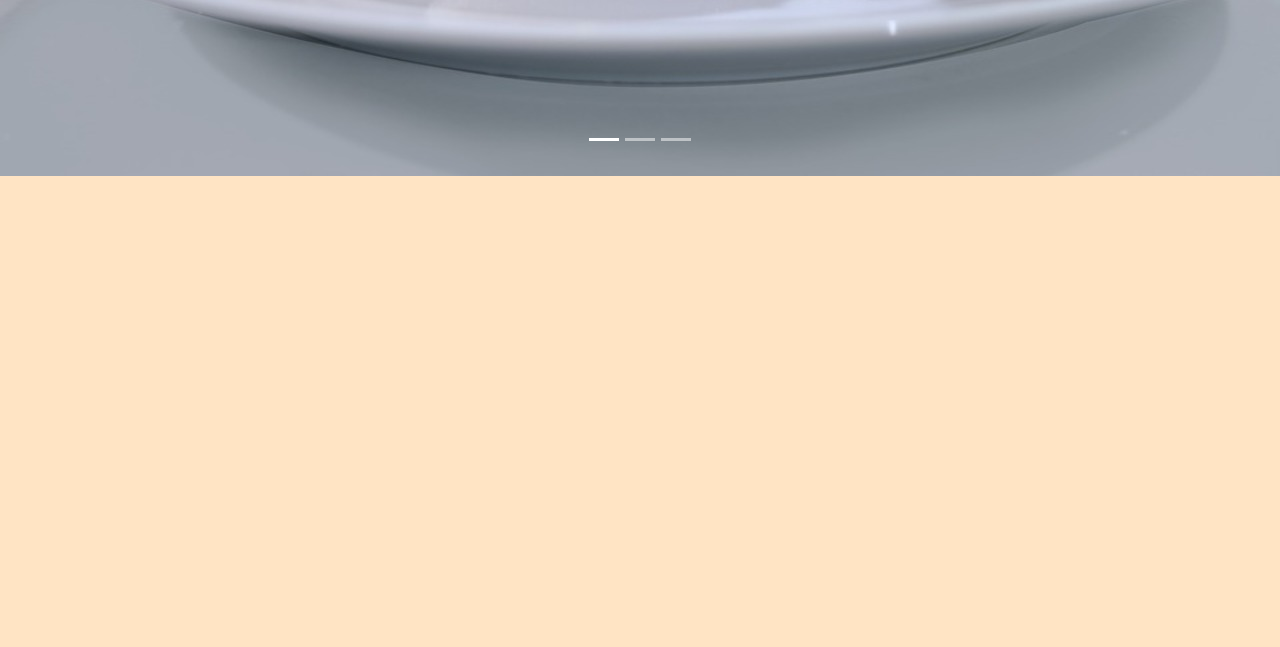
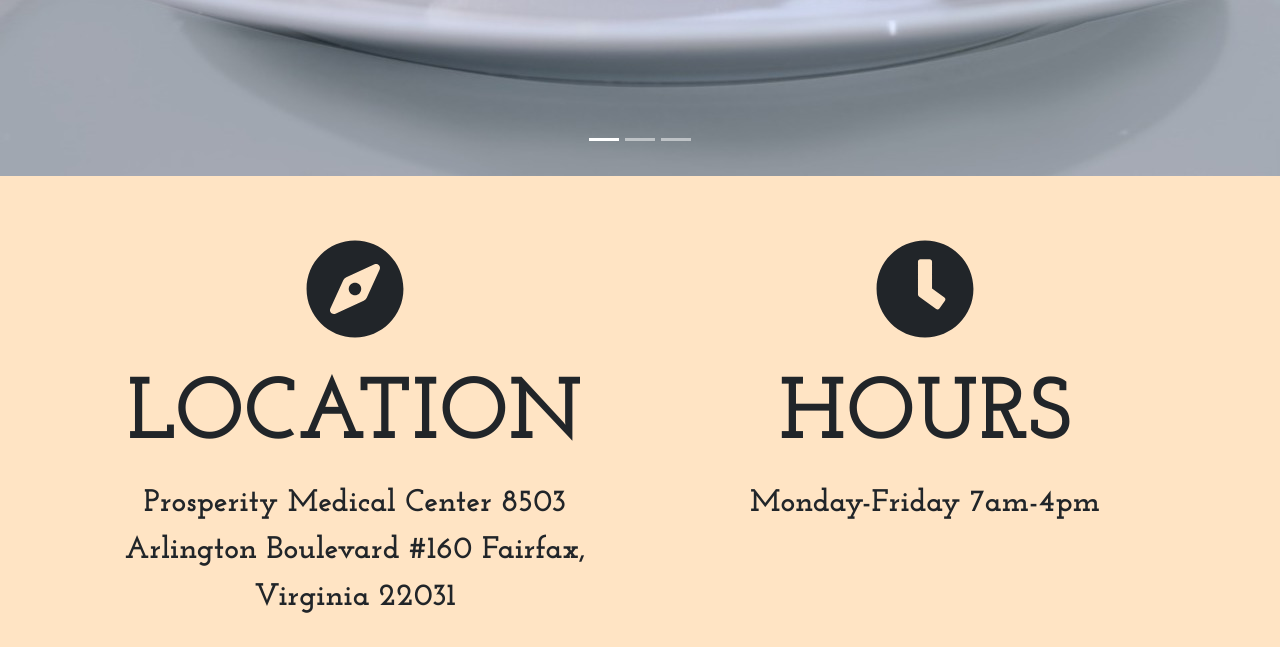
Before and after one commit to jtkim03/veneziaCafe, a Django app: page / in a window 1280 px wide. Shown: the part 669-1316 px from the top of the page. Before the commit the page ends 845 px from the top, so only its background shows below. Run offline with Django 3.2, Linux system fonts and the light colour scheme; some libraries are stand-ins or nearby versions.

Commit message:
Homepage

```diff
--- a/website/static/css/styles.css
+++ b/website/static/css/styles.css
@@ -11,7 +11,7 @@
 html, body {
     height: 100%;
     width: 100%;
-    background-color: rgb(255, 255, 255);
+    background-color:bisque;
 }
 header {
     padding-top: 25px;
@@ -59,10 +59,15 @@ ul li a:hover {
 }
 
 .navbar {
-    background-color: bisque;
+    background-color: rgba(255, 228, 196, 0.945);
 }
 
 .carousel-control-prev,
 .carousel-control-next{
     align-items: flex-start;; /* Aligns it at the top */
 }
+
+.fa-compass, .fa-clock {
+    font-size: 4em;
+    margin: 1rem;
+}
--- a/website/templates/website/base.html
+++ b/website/templates/website/base.html
@@ -8,6 +8,7 @@
         integrity="sha384-Gn5384xqQ1aoWXA+058RXPxPg6fy4IWvTNh0E263XmFcJlSAwiGgFAW/dAiS6JXm" crossorigin="anonymous">
     <link rel="stylesheet" type="text/css" href="{% static 'css/styles.css' %}">
     <link href="https://fonts.googleapis.com/css2?family=Josefin+Slab:wght@700&display=swap" rel="stylesheet">
+    <script src="https://use.fontawesome.com/releases/v5.0.8/js/all.js"></script>
     <meta charset="UTF-8">
     <meta name="viewport" content="width=device-width, initial-scale=1.0">
     <title>Venezia Cafe</title>
@@ -29,7 +30,7 @@
                     <a class="nav-link" href="/"> Home</a>
                 </li>
                 <li>
-                    <a class="nav-link" href="/"> Menu</a>
+                    <a class="nav-link" href="menu/"> Menu</a>
                 </li>
                 <li>
                     <a class="nav-link" href="/">About</a>
--- a/website/templates/website/home.html
+++ b/website/templates/website/home.html
@@ -2,35 +2,48 @@
 {% load static %}
 
 {% block content %}
-<div id = "slides" class = "carousel slide" data-ride = "carousel">
-    <ul class = "carousel-indicators">
-        <li data-target = "#slides" data-slide-to="0" class ="active"></li>
-        <li data-target = "#slides" data-slide-to="1"></li>
-        <li data-target = "#slides" data-slide-to="2"></li>
+<div id="slides" class="carousel slide" data-ride="carousel">
+    <ul class="carousel-indicators">
+        <li data-target="#slides" data-slide-to="0" class="active"></li>
+        <li data-target="#slides" data-slide-to="1"></li>
+        <li data-target="#slides" data-slide-to="2"></li>
     </ul>
-    <div class = "carousel-inner">
-        <div class = "carousel-item active">
-            <img src="{% static 'images/sandwhich.jpg' %}" width = 100% height = 100%>
-            <div class = "carousel-caption">
-                <h1 class = "display-2" font-size = 100%>Sandwhiches and Burgers</h1>
+    <div class="carousel-inner">
+        <div class="carousel-item active">
+            <img src="{% static 'images/sandwhich.jpg' %}" width=100% height=100%>
+            <div class="carousel-caption">
+                <h1 class="display-2" font-size=100%>Sandwhiches and Burgers</h1>
             </div>
         </div>
-        <div class = "carousel-item">
-            <img src="{% static 'images/coffee2.jpg' %}" width = 100% height = 100%>
-            <div class = "carousel-caption">
-                <h1 class = "display-2" font-size = 100%>We serve Starbucks Coffee</h1>
+        <div class="carousel-item">
+            <img src="{% static 'images/coffee2.jpg' %}" width=100% height=100%>
+            <div class="carousel-caption">
+                <h1 class="display-2" font-size=100%>We serve Starbucks Coffee</h1>
             </div>
         </div>
-        <div class = "carousel-item">
-            <img src="{% static 'images/bibimbap2.jpg' %}" width = 100% height = 100%>
-            <div class = "carousel-caption">
-                <h1 class = "display-2" font-size = 100%>Bibimbap</h1>
+        <div class="carousel-item">
+            <img src="{% static 'images/bibimbap2.jpg' %}" width=100% height=100%>
+            <div class="carousel-caption">
+                <h1 class="display-2" font-size=100%>Bibimbap</h1>
             </div>
         </div>
     </div>
+</div>
+<br>
+
+<div class="container" width = 100%>
+    <div class="row text-center">
+        <div class="col">
+            <i class="fas fa-compass"></i>
+            <h1 class="display-4" font-size=100%> LOCATION </h1>
+            <p class="lead" font-size=100%>Prosperity Medical Center 8503 Arlington Boulevard #160 Fairfax, Virginia 22031</p>
+        </div>
+        <div class="col">
+            <i class="fas fa-clock"></i>
+            <h1 class="display-4" font-size=100%> HOURS </h1>
+            <p class="lead" font-size=100%>Monday-Friday 7am-4pm </p>
+        </div>
     </div>
-    </div>
-
-
+</div>
 
 {% endblock %}
--- /dev/null
+++ b/website/templates/website/menu.html
@@ -0,0 +1,6 @@
+{% extends 'website/base.html' %}
+{% load static %}
+
+{% block content %}
+<p>test</p>
+{% endblock %}
--- a/website/urls.py
+++ b/website/urls.py
@@ -4,4 +4,5 @@ from . import views
 
 urlpatterns = [
     path('', views.home, name='home'),
+    path('menu/', views.menu, name = "menu"),
 ]
--- a/website/views.py
+++ b/website/views.py
@@ -7,3 +7,5 @@ def about(request):
     return render(request,'website/about.html')
 def home(request):
     return render(request,'website/home.html')
+def menu(request):
+    return render(request,'website/menu.html')
```
